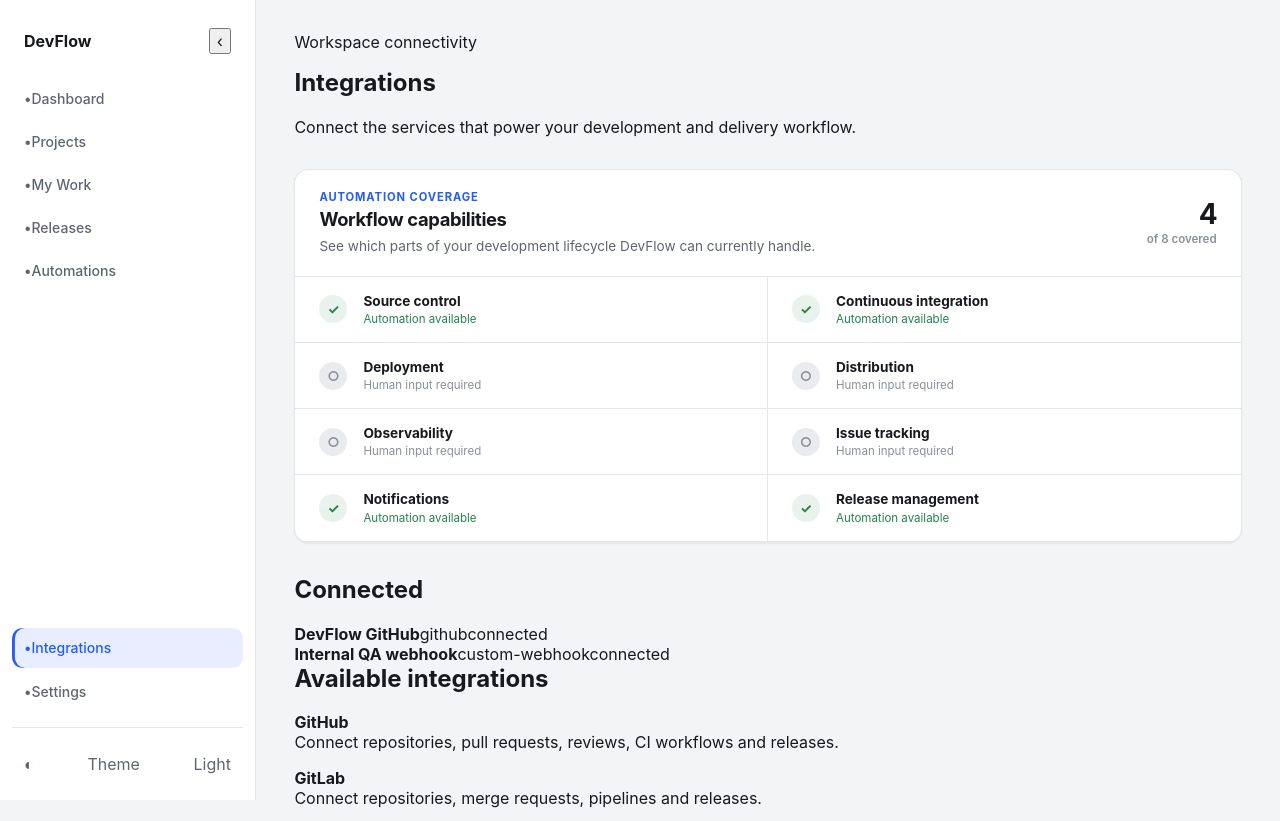
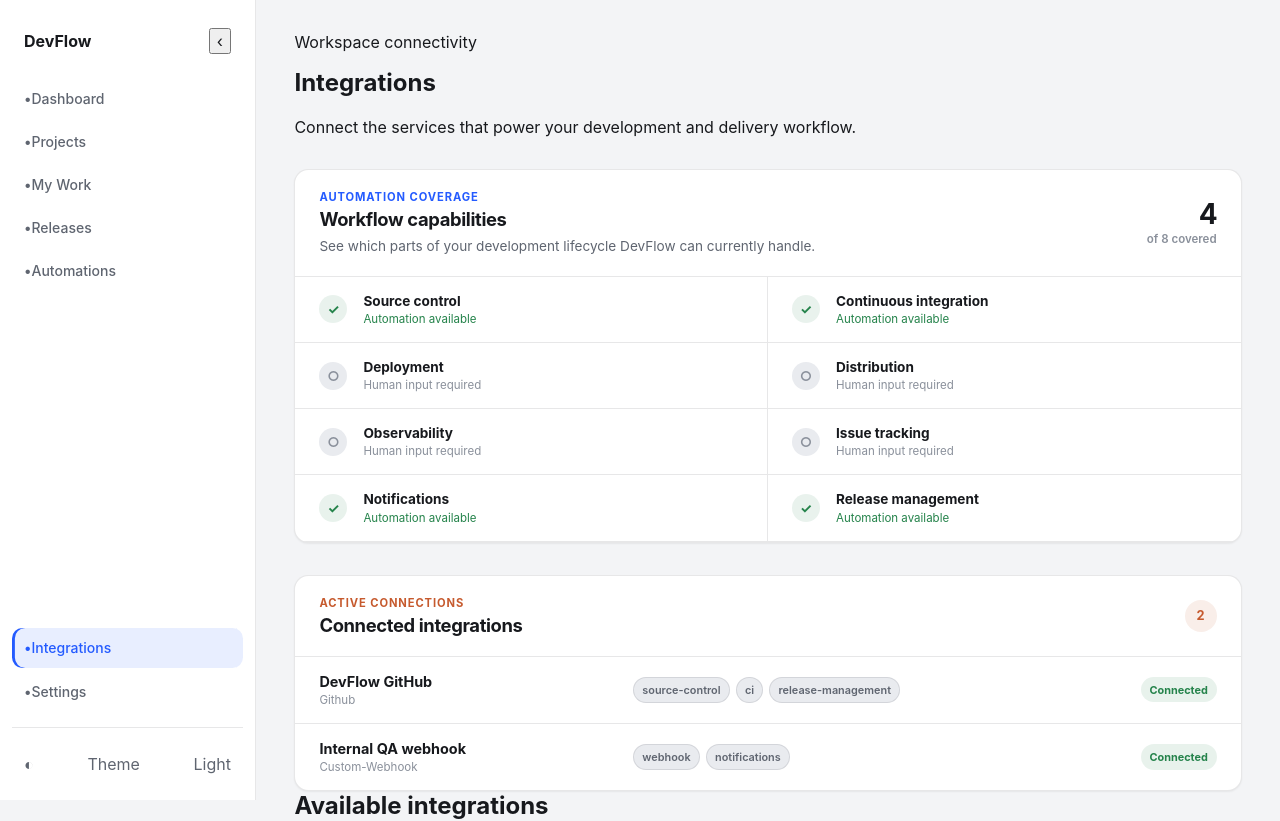
Before and after one commit to DWoodSoftware/project-devflow, a React (Vite) app: page /integrations in a window 1280 px wide. Shown: the top 821 px of the page. Built offline with nearby package versions, Linux system fonts and the light colour scheme.

Commit message:
feat: add connected integrations panel

```diff
--- /dev/null
+++ b/src/components/integrations/ConnectedIntegrationsPanel/ConnectedIntegrationsPanel.css
@@ -0,0 +1,206 @@
+.connected-integrations-panel {
+  margin-top: var(--space-xl);
+
+  overflow: hidden;
+
+  border:
+    0.0625rem
+    solid
+    var(--color-border);
+
+  border-radius: var(--radius-lg);
+
+  background: var(--color-surface);
+
+  box-shadow: var(--shadow-sm);
+}
+
+.connected-integrations-panel__header {
+  display: flex;
+  align-items: center;
+  justify-content: space-between;
+  gap: var(--space-md);
+
+  padding:
+    1.25rem
+    1.5rem;
+
+  border-bottom:
+    0.0625rem
+    solid
+    var(--color-border);
+}
+
+.connected-integrations-panel__eyebrow {
+  display: block;
+
+  margin-bottom: 0.25rem;
+
+  color: var(--color-orange);
+
+  font-size: 0.7rem;
+  font-weight: 700;
+  letter-spacing: 0.08em;
+  text-transform: uppercase;
+}
+
+.connected-integrations-panel__header h2 {
+  margin: 0;
+
+  font-size: 1.15rem;
+  font-weight: 650;
+  letter-spacing: -0.02em;
+}
+
+.connected-integrations-panel__count {
+  min-width: 2rem;
+  height: 2rem;
+
+  display: grid;
+  place-items: center;
+
+  color: var(--color-orange);
+
+  font-size: 0.8rem;
+  font-weight: 700;
+
+  border-radius: 999rem;
+
+  background: var(--color-orange-subtle);
+}
+
+.connected-integrations-panel__list {
+  display: grid;
+}
+
+.connected-integrations-panel__item {
+  display: grid;
+  grid-template-columns:
+    minmax(10rem, 1.2fr)
+    minmax(16rem, 2fr)
+    auto;
+
+  align-items: center;
+  gap: var(--space-lg);
+
+  padding:
+    1rem
+    1.5rem;
+}
+
+.connected-integrations-panel__item
+  + .connected-integrations-panel__item {
+  border-top:
+    0.0625rem
+    solid
+    var(--color-border);
+}
+
+.connected-integrations-panel__identity {
+  min-width: 0;
+
+  display: grid;
+  gap: 0.2rem;
+}
+
+.connected-integrations-panel__identity strong {
+  color: var(--color-text-primary);
+
+  font-size: 0.9rem;
+  font-weight: 650;
+}
+
+.connected-integrations-panel__identity span {
+  color: var(--color-text-muted);
+
+  font-size: 0.72rem;
+  text-transform: capitalize;
+}
+
+.connected-integrations-panel__capabilities {
+  display: flex;
+  flex-wrap: wrap;
+  gap: 0.4rem;
+}
+
+.connected-integrations-panel__capabilities span {
+  padding:
+    0.3rem
+    0.5rem;
+
+  color: var(--color-text-secondary);
+
+  font-size: 0.68rem;
+  font-weight: 600;
+
+  border:
+    0.0625rem
+    solid
+    var(--color-border);
+
+  border-radius: 999rem;
+
+  background: var(--color-surface-muted);
+}
+
+.connected-integrations-panel__status {
+  justify-self: end;
+
+  padding:
+    0.35rem
+    0.55rem;
+
+  font-size: 0.68rem;
+  font-weight: 700;
+  text-transform: capitalize;
+
+  border-radius: 999rem;
+
+  color: var(--color-text-secondary);
+  background: var(--color-surface-muted);
+}
+
+.connected-integrations-panel__status[data-status="connected"] {
+  color: var(--color-success);
+
+  background:
+    color-mix(
+      in srgb,
+      var(--color-success) 10%,
+      transparent
+    );
+}
+
+.connected-integrations-panel__status[data-status="error"] {
+  color: var(--color-danger);
+
+  background:
+    color-mix(
+      in srgb,
+      var(--color-danger) 10%,
+      transparent
+    );
+}
+
+.connected-integrations-panel__status[data-status="pending"] {
+  color: var(--color-orange);
+
+  background: var(--color-orange-subtle);
+}
+
+@media (max-width: 64rem) {
+  .connected-integrations-panel__item {
+    grid-template-columns: 1fr;
+  }
+
+  .connected-integrations-panel__status {
+    justify-self: start;
+  }
+}
+
+@media (max-width: 48rem) {
+  .connected-integrations-panel__header,
+  .connected-integrations-panel__item {
+    padding-inline: 1rem;
+  }
+}
--- /dev/null
+++ b/src/components/integrations/ConnectedIntegrationsPanel/ConnectedIntegrationsPanel.tsx
@@ -0,0 +1,61 @@
+import type { ProjectIntegration } from "../../../domain/integrations/ProjectIntegration";
+
+import "./ConnectedIntegrationsPanel.css";
+
+interface ConnectedIntegrationsPanelProps {
+  integrations: readonly ProjectIntegration[];
+}
+
+export function ConnectedIntegrationsPanel({
+  integrations,
+}: ConnectedIntegrationsPanelProps) {
+  return (
+    <section className="connected-integrations-panel">
+      <header className="connected-integrations-panel__header">
+        <div>
+          <span className="connected-integrations-panel__eyebrow">
+            Active connections
+          </span>
+
+          <h2>Connected integrations</h2>
+        </div>
+
+        <span className="connected-integrations-panel__count">
+          {integrations.length}
+        </span>
+      </header>
+
+      <div className="connected-integrations-panel__list">
+        {integrations.map((integration) => (
+          <article
+            key={integration.id}
+            className="connected-integrations-panel__item"
+          >
+            <div className="connected-integrations-panel__identity">
+              <strong>{integration.name}</strong>
+
+              <span>
+                {integration.providerId}
+              </span>
+            </div>
+
+            <div className="connected-integrations-panel__capabilities">
+              {integration.capabilities.map((capability) => (
+                <span key={capability}>
+                  {capability}
+                </span>
+              ))}
+            </div>
+
+            <span
+              className="connected-integrations-panel__status"
+              data-status={integration.status}
+            >
+              {integration.status}
+            </span>
+          </article>
+        ))}
+      </div>
+    </section>
+  );
+}
--- a/src/pages/IntegrationsPage.tsx
+++ b/src/pages/IntegrationsPage.tsx
@@ -7,6 +7,7 @@ import { MockIntegrationRepository } from "../repositories/integrations/MockInte
 import { IntegrationService } from "../services/integrations/IntegrationService";
 
 import { CapabilityCoverage } from "../components/integrations/CapabilityCoverage/CapabilityCoverage";
+import { ConnectedIntegrationsPanel } from "../components/integrations/ConnectedIntegrationsPanel/ConnectedIntegrationsPanel";
 
 const integrationService = new IntegrationService(
   new MockIntegrationRepository(),
@@ -49,17 +50,9 @@ export function IntegrationsPage() {
         integrations={integrations}
       />
 
-      <section>
-        <h2>Connected</h2>
-
-        {integrations.map((integration) => (
-          <article key={integration.id}>
-            <strong>{integration.name}</strong>
-            <span>{integration.providerId}</span>
-            <span>{integration.status}</span>
-          </article>
-        ))}
-      </section>
+      <ConnectedIntegrationsPanel
+        integrations={integrations}
+      />
 
       <section>
         <h2>Available integrations</h2>
```
